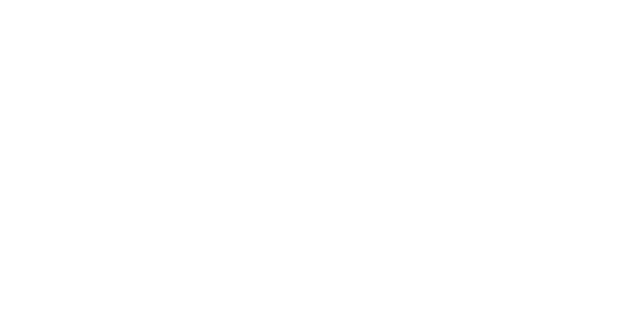
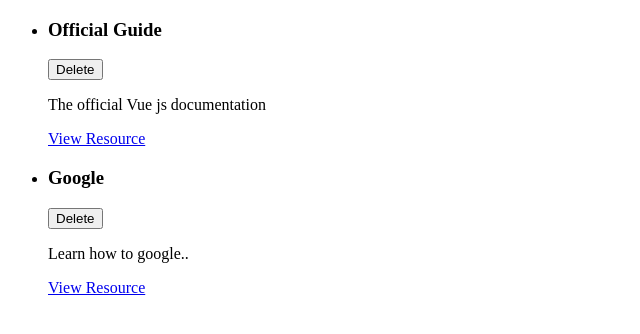
Before and after one commit to HassanKhan123/learning-resources-app, a Vue app: page / in a window 1280 px wide. Shown: the top 334 px of the page, without its empty margins (0-640 px from the left). Built offline with nearby package versions, Linux system fonts and the light colour scheme.

Commit message:
learning resource component added

```diff
--- a/src/App.vue
+++ b/src/App.vue
@@ -1,9 +1,23 @@
 <template>
-  <ul></ul>
+  <ul>
+    <LearningResources
+      v-for="storedResource in storedResources"
+      :key="storedResource.id"
+      :id="storedResource.id"
+      :title="storedResource.title"
+      :description="storedResource.description"
+      :link="storedResource.link"
+    />
+  </ul>
 </template>
 
 <script>
+import LearningResources from './components/learning-resources/LearningResource';
+
 export default {
+  components: {
+    LearningResources,
+  },
   data() {
     return {
       storedResources: [
--- /dev/null
+++ b/src/components/learning-resources/LearningResource.vue
@@ -0,0 +1,20 @@
+<template>
+  <li>
+    <div>
+      <header>
+        <h3>{{ title }}</h3>
+        <button>Delete</button>
+      </header>
+    </div>
+    <p>{{ description }}</p>
+    <nav>
+      <a :href="link">View Resource</a>
+    </nav>
+  </li>
+</template>
+
+<script>
+export default {
+  props: ['title', 'description', 'link'],
+};
+</script>
--- a/src/main.js
+++ b/src/main.js
@@ -1,3 +1,5 @@
 import { createApp } from 'vue';
 
-createApp({}).mount('#app');
+import App from './App';
+
+createApp(App).mount('#app');
```
